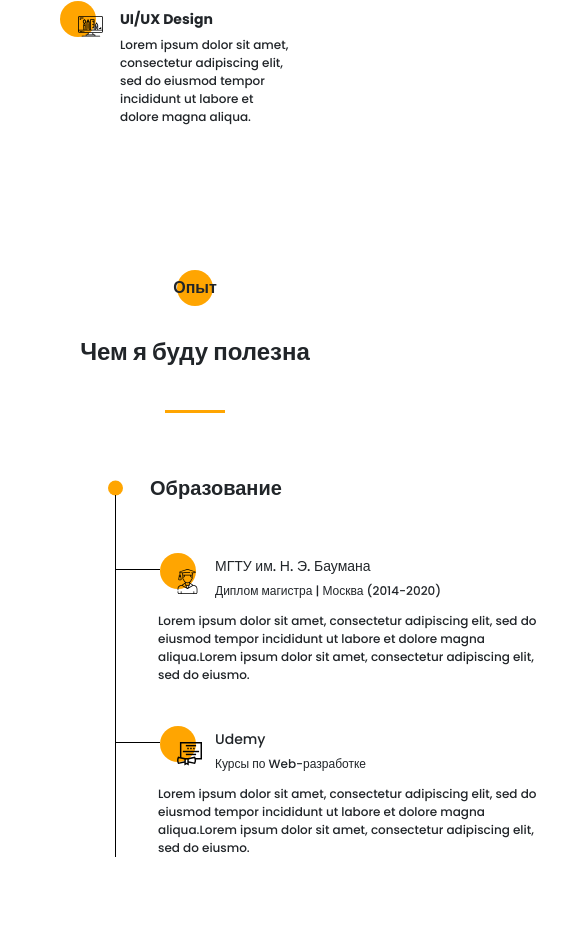
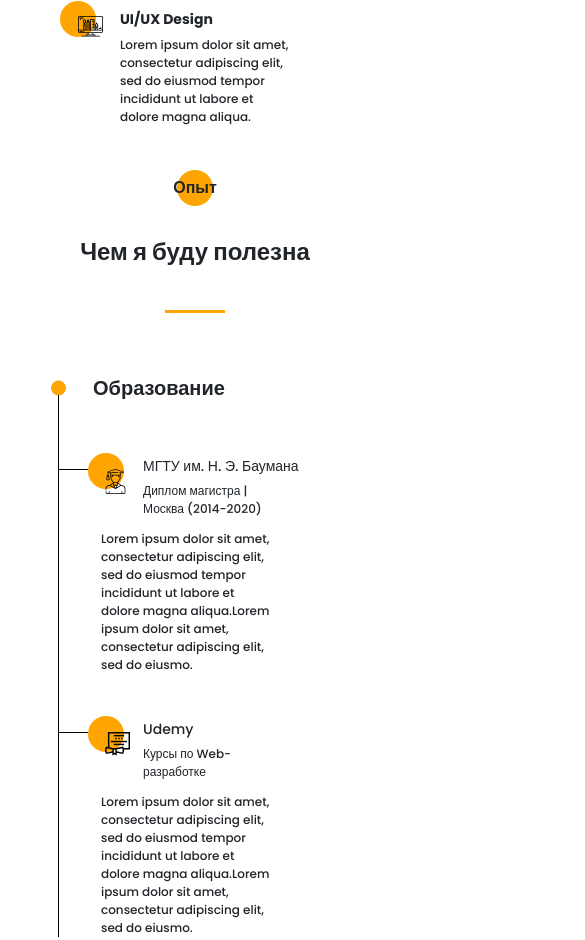
Before and after one commit to OlegL831/portfolio, a website: page src/index.html in a window 390 px wide. Shown: the part 1992-2932 px from the top of the page, 585 px wide, since content can reach past the window. Before the commit the page ends 2865 px from the top, so only its background shows below. Drawn offline with Linux system fonts and the light colour scheme.

Commit message:
adaptation section resume

```diff
--- a/src/index.html
+++ b/src/index.html
@@ -212,7 +212,7 @@
                                     <div class="resume__item-icon">
                                         <img src="icons/experience/university.svg" alt="university">
                                     </div>
-                                    <h4 class="title title_fz14">МГТУ им. Н. Э. Баумана</h4>
+                                    <h4 class="title title_fz14 resume_fz14">МГТУ им. Н. Э. Баумана</h4>
                                     <div class="resume__item-location">Диплом магистра | Москва (2014-2020)</div>
                                 </div>
                                 <div class="resume__item-body">
@@ -226,7 +226,7 @@
                                     <div class="resume__item-icon">
                                         <img src="icons/experience/courses.svg" alt="university">
                                     </div>
-                                    <h4 class="title title_fz14">Udemy</h4>
+                                    <h4 class="title title_fz14 resume_fz14">Udemy</h4>
                                     <div class="resume__item-location">Курсы по Web-разработке </div>
                                 </div>
                                 <div class="resume__item-body">
@@ -245,7 +245,7 @@
                                     <div class="resume__item-icon">
                                         <img src="icons/experience/developer.svg" alt="university">
                                     </div>
-                                    <h4 class="title title_fz14">Front-End Developer</h4>
+                                    <h4 class="title title_fz14 resume_fz14">Front-End Developer</h4>
                                     <div class="resume__item-location">EPAM | Москва (2018-2019)</div>
                                 </div>
                                 <div class="resume__item-body">
@@ -259,7 +259,7 @@
                                     <div class="resume__item-icon">
                                         <img src="icons/experience/designer.svg" alt="university">
                                     </div>
-                                    <h4 class="title title_fz14">UI/UX Designer</h4>
+                                    <h4 class="title title_fz14 resume_fz14">UI/UX Designer</h4>
                                     <div class="resume__item-location">Squad Team | Москва (2018)</div>
                                 </div>
                                 <div class="resume__item-body">
--- a/src/sass/blocks/_resume.scss
+++ b/src/sass/blocks/_resume.scss
@@ -27,6 +27,7 @@
     &__column {
         &-title {
             position: relative;
+            width: 200px;
             padding-left: 35px;
             &::before{
                 content: '';
@@ -99,4 +100,43 @@
             line-height: 18px;
         }
     }
+    &_fz14 {
+        width: 200px;
+    }
 }
+@media screen and (max-width: 1024px) {
+    .resume {
+        &__wrapper {
+            grid-template-columns: repeat(2, 350px );
+        }
+    }
+}
+@media screen and (max-width: 768px) {
+    .resume {
+        padding-top: 80px;
+        &__wrapper {
+            display: block;
+        }
+    }
+}
+@media screen and (max-width: 425px) {
+    .resume {
+        padding-top: 20px;
+        &__wrapper {
+            padding-left: 8px;
+        }
+        &__item {
+            &:before {
+
+                width: 30px;
+            }
+        }
+        &__item-icon {
+            left: 30px;
+        }
+        &__item-head {
+            padding-left: 85px;
+        }
+
+    }
+}
```
Also changed, not shown: src/css/style.css, src/css/style.min.css, 2 other files.
